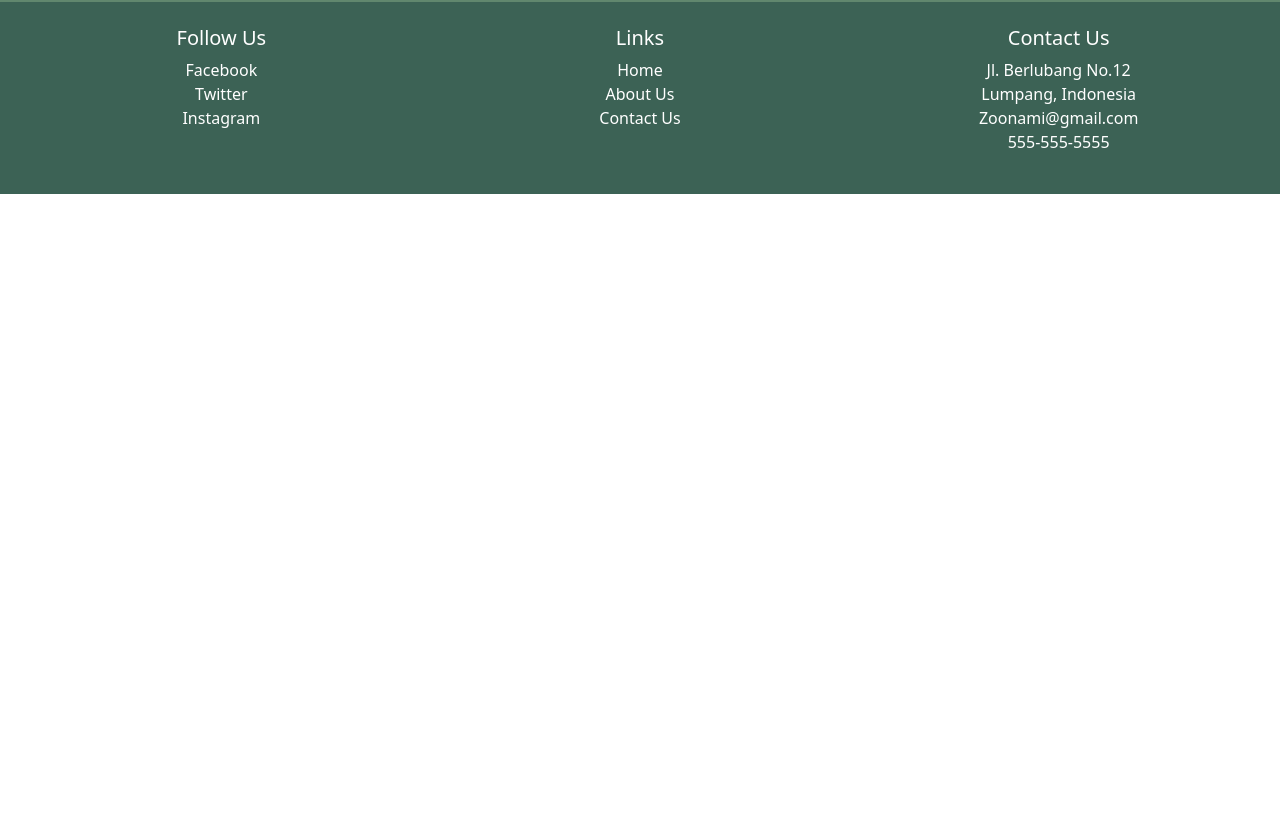
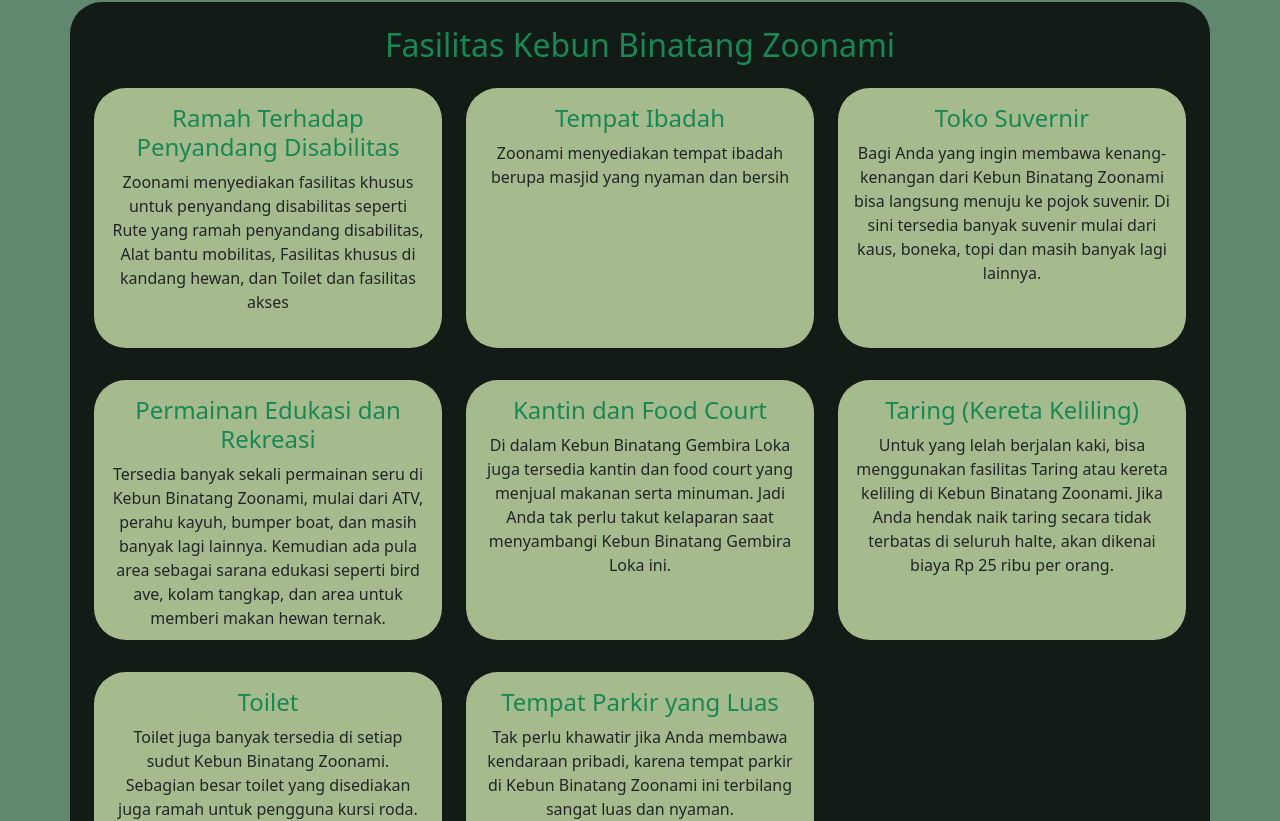
Before and after one commit to ryzalfadhillah/zoonami, a React (Vite) app in the folder zoonami/: page / in a window 1280 px wide. Shown: the part 802-1623 px from the top of the page. Before the commit the page ends 996 px from the top, so only its background shows below. Built offline with nearby package versions, Linux system fonts and the light colour scheme.

Commit message:
[Create] Fasilitas

```diff
--- /dev/null
+++ b/zoonami/src/components/Fasilitas/Fasilitas.jsx
@@ -0,0 +1,56 @@
+import { Container, Row, Col } from 'react-bootstrap';
+
+function Facilities() {
+    const facilitiesList = [
+        {
+            name: 'Ramah Terhadap Penyandang Disabilitas',
+            description: 'Zoonami menyediakan fasilitas khusus untuk penyandang disabilitas seperti Rute yang ramah penyandang disabilitas, Alat bantu mobilitas, Fasilitas khusus di kandang hewan, dan Toilet dan fasilitas akses'
+        },
+        {
+            name: 'Tempat Ibadah',
+            description: 'Zoonami menyediakan tempat ibadah berupa masjid yang nyaman dan bersih'
+        },
+        {
+            name: 'Toko Suvernir',
+            description: 'Bagi Anda yang ingin membawa kenang-kenangan dari Kebun Binatang Zoonami bisa langsung menuju ke pojok suvenir. Di sini tersedia banyak suvenir mulai dari kaus, boneka, topi dan masih banyak lagi lainnya.'
+        },
+        {
+            name: 'Permainan Edukasi dan Rekreasi',
+            description: 'Tersedia banyak sekali permainan seru di Kebun Binatang Zoonami, mulai dari ATV, perahu kayuh, bumper boat, dan masih banyak lagi lainnya. Kemudian ada pula area sebagai sarana edukasi seperti bird ave, kolam tangkap, dan area untuk memberi makan hewan ternak.'
+        },
+        {
+            name: 'Kantin dan Food Court',
+            description: 'Di dalam Kebun Binatang Gembira Loka juga tersedia kantin dan food court yang menjual makanan serta minuman. Jadi Anda tak perlu takut kelaparan saat menyambangi Kebun Binatang Gembira Loka ini.'
+        },
+        {
+            name: 'Taring (Kereta Keliling)',
+            description: 'Untuk yang lelah berjalan kaki, bisa menggunakan fasilitas Taring atau kereta keliling di Kebun Binatang Zoonami. Jika Anda hendak naik taring secara tidak terbatas di seluruh halte, akan dikenai biaya Rp 25 ribu per orang.'
+        },
+        {
+            name: 'Toilet',
+            description: 'Toilet juga banyak tersedia di setiap sudut Kebun Binatang Zoonami. Sebagian besar toilet yang disediakan juga ramah untuk pengguna kursi roda.'
+        },
+        {
+            name: 'Tempat Parkir yang Luas',
+            description: 'Tak perlu khawatir jika Anda membawa kendaraan pribadi, karena tempat parkir di Kebun Binatang Zoonami ini terbilang sangat luas dan nyaman.'
+        }
+    ];
+
+    return (
+        <Container className="facilities my-4 rounded-5 p-4" style={{ backgroundColor: 'rgba(0, 0, 0, 0.8)' }}>
+            <h2 className="text-success">Fasilitas Kebun Binatang Zoonami</h2>
+            <Row>
+                {facilitiesList.map((facility, index) => (
+                    <Col key={index} xs={12} md={6} lg={4} className="my-3">
+                        <div className="facility-card p-3 rounded-5" style={{ backgroundColor: '#A6BB8D', height:260 }}>
+                            <h4 className="text-success">{facility.name}</h4>
+                            <p className="text-secondary-emphasis">{facility.description}</p>
+                        </div>
+                    </Col>
+                ))}
+            </Row>
+        </Container>
+    );
+}
+
+export default Facilities;
--- a/zoonami/src/pages/LandingPage/LandingPage.jsx
+++ b/zoonami/src/pages/LandingPage/LandingPage.jsx
@@ -4,6 +4,7 @@
 import HeroImage from "../../components/HeroSection/Hero"
 import Navigation from "../../components/Navbar/Navbar"
 import Footer from '../../components/Footer/Footer'
+import Facilities from '../../components/Fasilitas/Fasilitas'
 
 const LandingPage = () => {
     return (
@@ -13,6 +14,7 @@
             <div className="my-4">
                 <About />
             </div>
+            <Facilities />
             <Footer />
         </div>
     )
```
